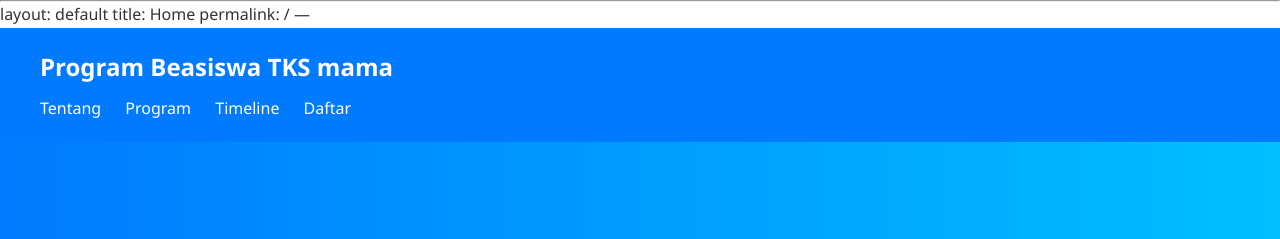
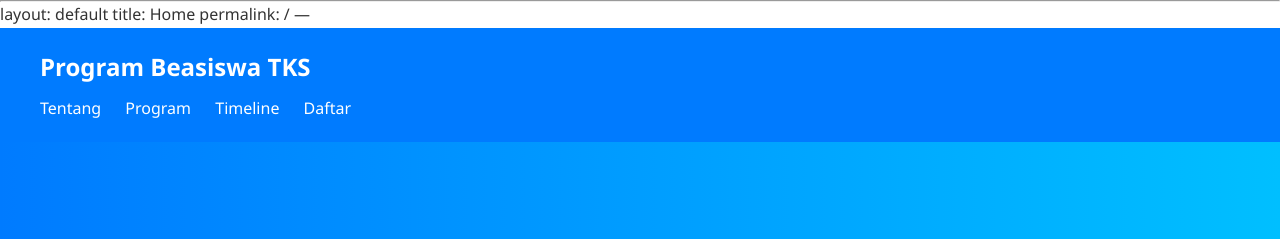
Before and after one commit to MelatiNusantara/beasiswa-tks, a Jekyll site: the page built from home.markdown, in a window 1280 px wide. Shown: the top 239 px of the page. Built offline with Jekyll 4.4.1, drawn with Linux system fonts in a browser that asks for light colours.

Commit message:
Updated Home

```diff
--- a/home.markdown
+++ b/home.markdown
@@ -14,7 +14,7 @@ permalink: /
 <link rel="stylesheet" href="{{ '/uploads/style.css' | relative_url }}">
 
 <header>
-  <div class="logo">Program Beasiswa TKS mama</div>
+  <div class="logo">Program Beasiswa TKS</div>
   <nav>
     <a href="#about">Tentang</a>
     <a href="#program">Program</a>
```
